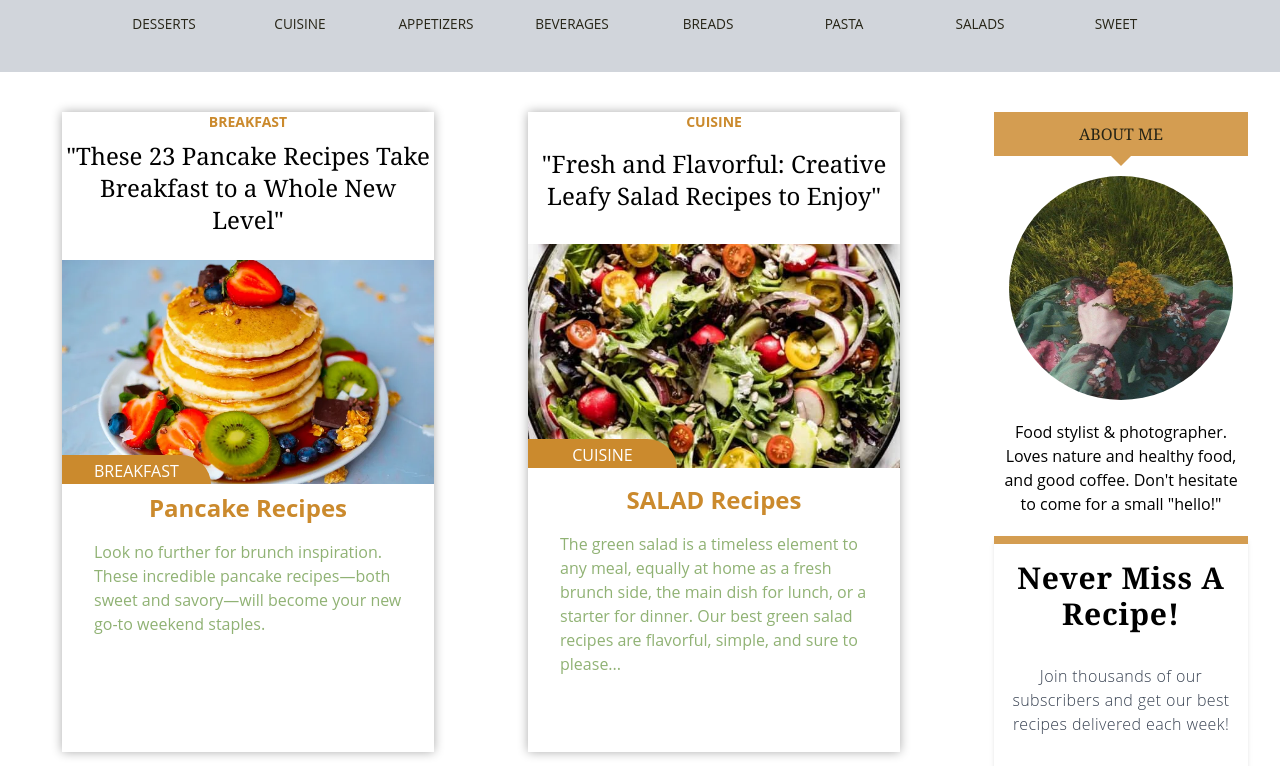
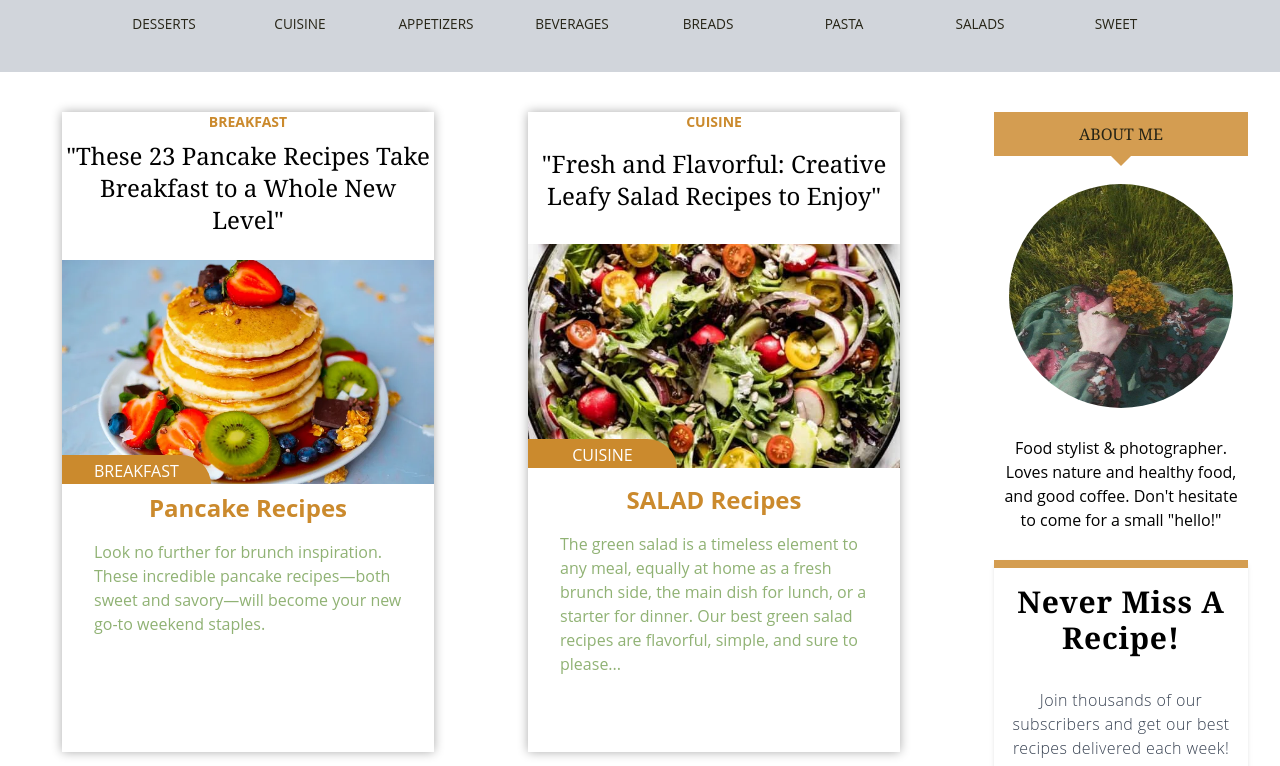
Before and after one commit to maham719/blog, a Next.js app: page / in a window 1280 px wide. Shown: the part 698-1464 px from the top of the page. Built offline with nearby package versions, Linux system fonts and the light colour scheme.

Commit message:
Update Sidebar.tsx

```diff
--- a/src/app/components/Sidebar.tsx
+++ b/src/app/components/Sidebar.tsx
@@ -12,7 +12,7 @@
 export default function Sidebar() {
     return (
         <div className=" sidebar w-2/6 h-full right-0 relative">
-            <div className="flex flex-col items-center justify-evenly gap-5">
+            <div className="flex flex-col items-center justify-evenly gap-7">
                 <div className="banner">
                     <p className="font-serif text-md">ABOUT ME</p>
                     <div className="triangle"></div>
```
